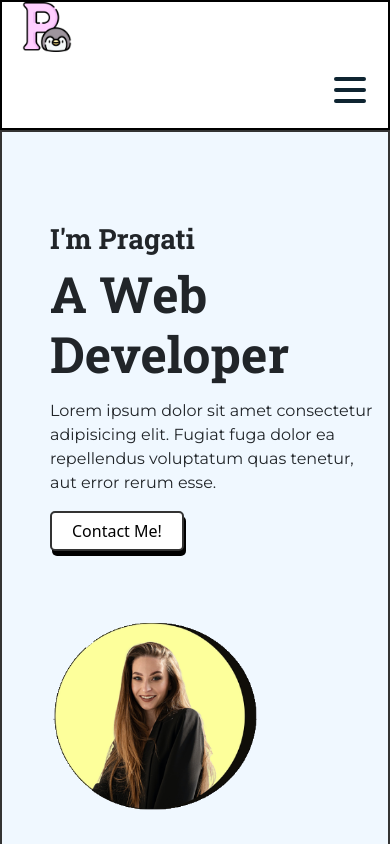
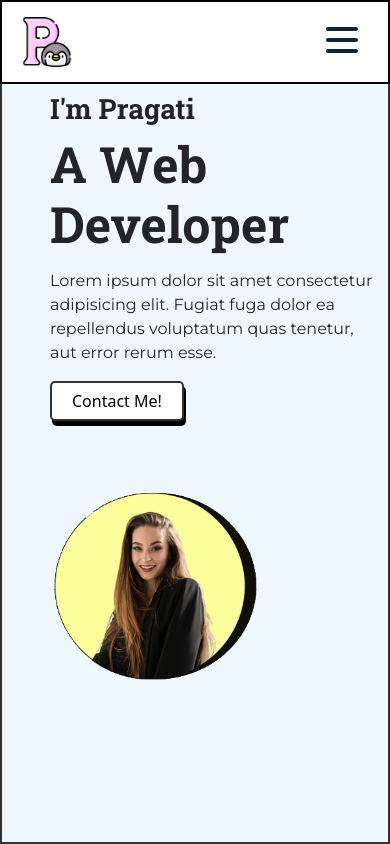
Before and after one commit to pragatiTendolkar/Pragati-portpolio, a plain HTML site: page index.html in a window 390 px wide. Shown: the top 844 px of the page. Drawn offline with nearby package versions, Linux system fonts and the light colour scheme.

Commit message:
Update style.css

```diff
--- a/style.css
+++ b/style.css
@@ -200,7 +200,7 @@ nav a.active {
     cursor: pointer;
   }
   .navbar {
-    position: absolute;
+    position: absolute !important;
     top: 0;
     right: 0;
     padding: 0;
@@ -239,12 +239,19 @@ nav a.active {
     transform-origin: 0% 100%;
     transition: transform 0.4s ease-in-out;
   }
+  .navbar {
+    position: absolute;
+}
 
+nav {
+    padding: 40px;
+}
   .navbar .menu-items {
     padding-top: 120px;
     box-shadow: inset 0 0 2000px rgba(255, 255, 255, .5);
     height: 100vh;
     width: 100vw;
+     background: aliceblue;
     transform: translate(-150%);
     display: flex;
     flex-direction: column;
```
